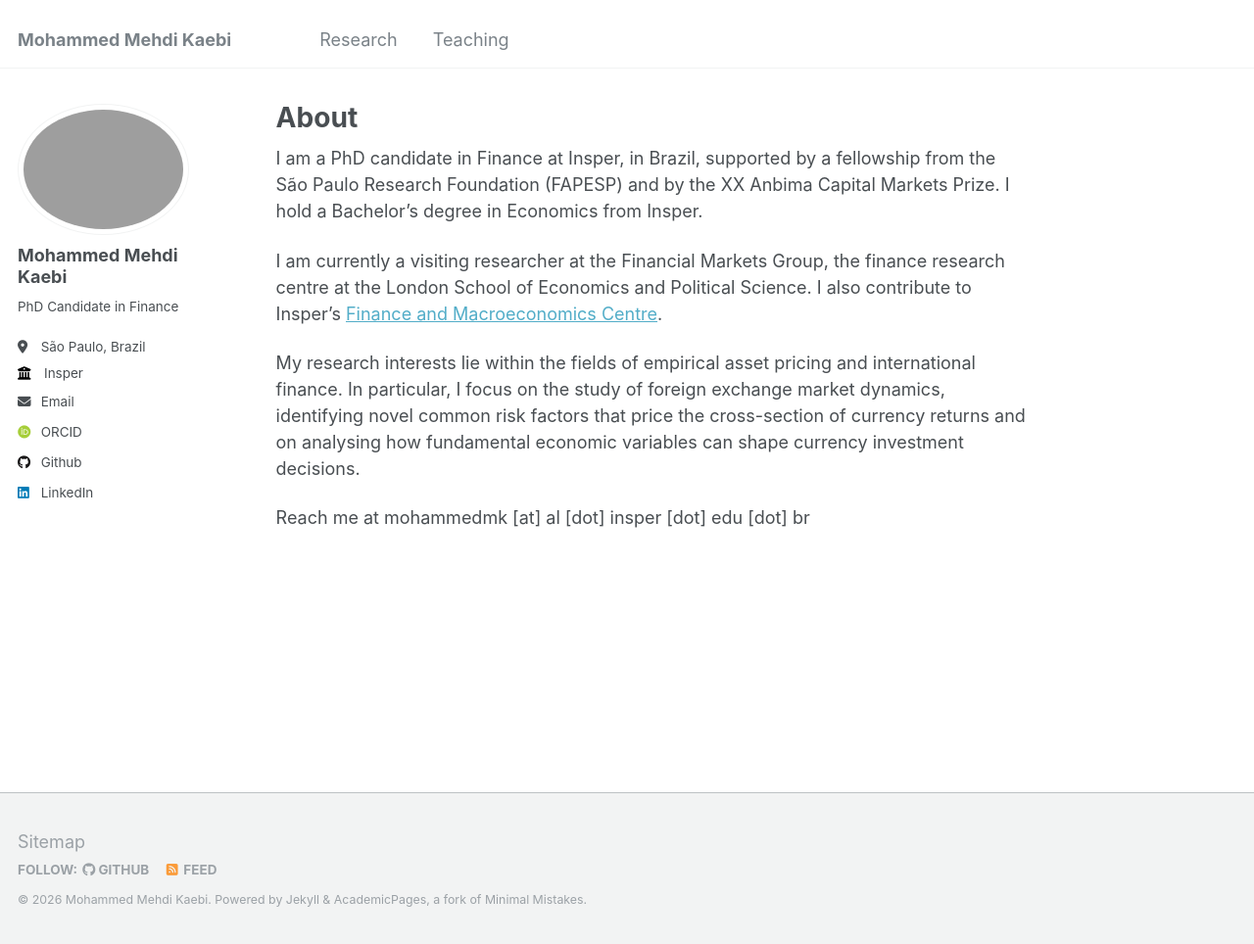
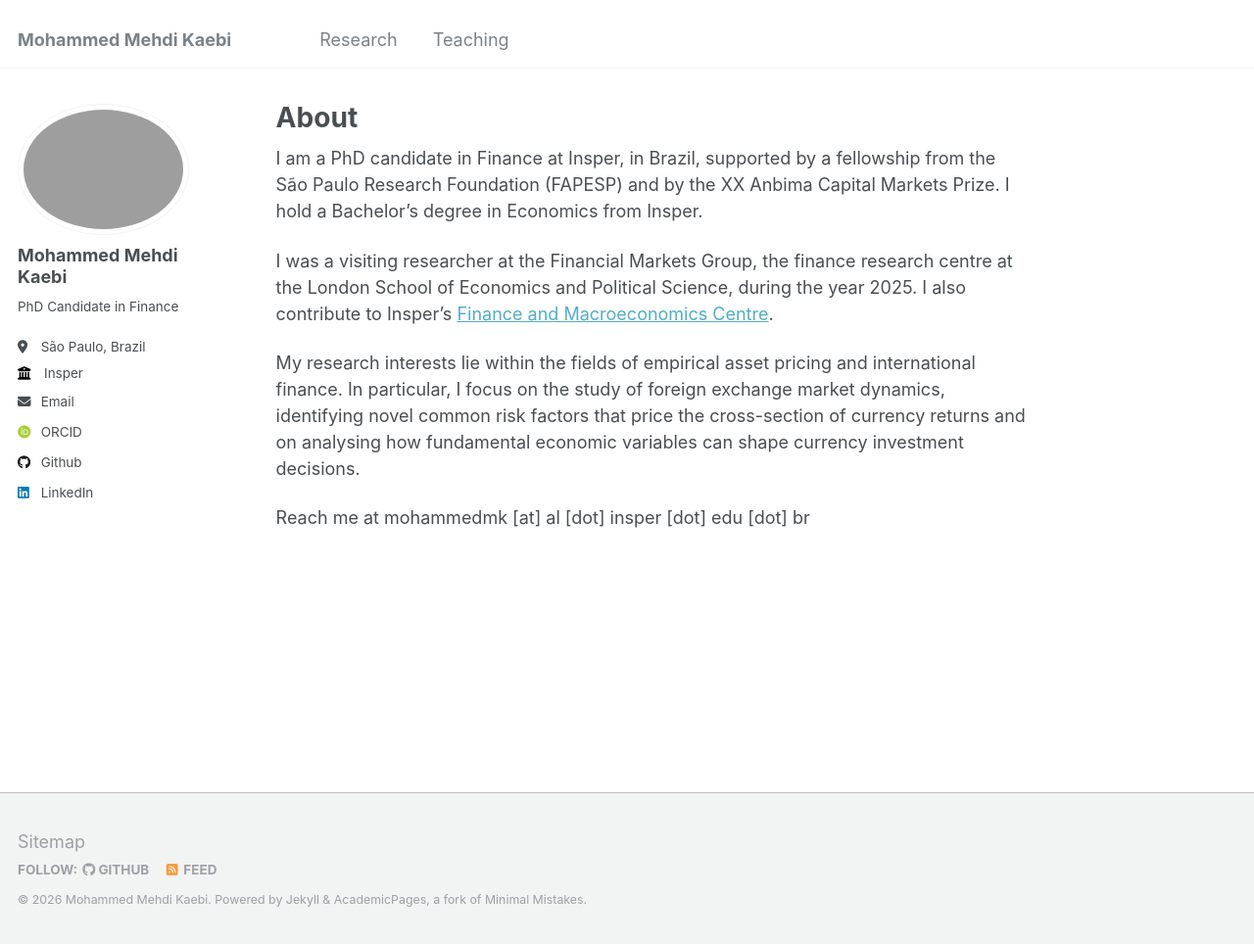
Before and after one commit to mkaebi/mkaebi.github.io, a Jekyll site: the page built from _pages/about.md, in a window 1280 px wide and 964 px high. Shown: the whole window at 98% size. Built offline with Jekyll 4.4.1, drawn with Linux system fonts in a browser that asks for light colours; some web fonts are replaced.

Commit message:
update
Updated the visiting researcher status and year.

```diff
--- a/_pages/about.md
+++ b/_pages/about.md
@@ -9,7 +9,7 @@ redirect_from:
 
 I am a PhD candidate in Finance at Insper, in Brazil, supported by a fellowship from the São Paulo Research Foundation (FAPESP) and by the XX Anbima Capital Markets Prize. I hold a Bachelor’s degree in Economics from Insper.
 
-I am currently a visiting researcher at the Financial Markets Group, the finance research centre at the London School of Economics and Political Science. I also contribute to Insper's [Finance and Macroeconomics Centre](https://cefim-insper.github.io/).
+I was a visiting researcher at the Financial Markets Group, the finance research centre at the London School of Economics and Political Science, during the year 2025. I also contribute to Insper's [Finance and Macroeconomics Centre](https://cefim-insper.github.io/).
 
 My research interests lie within the fields of empirical asset pricing and international finance. In particular,  I focus on the study of foreign exchange market dynamics, identifying novel common risk factors that price the cross-section of currency returns and on analysing how fundamental economic variables can shape currency investment decisions.
 
```
